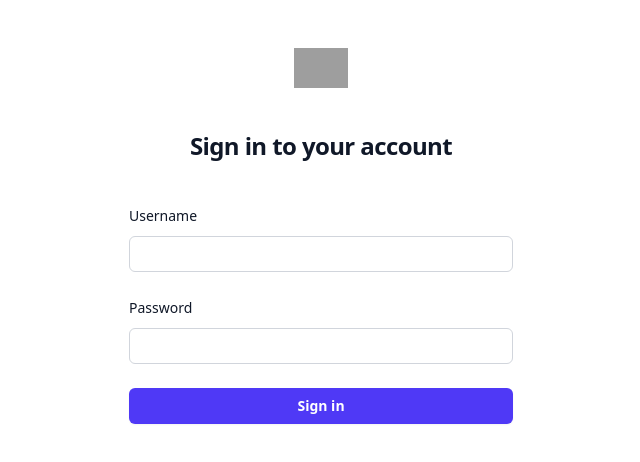
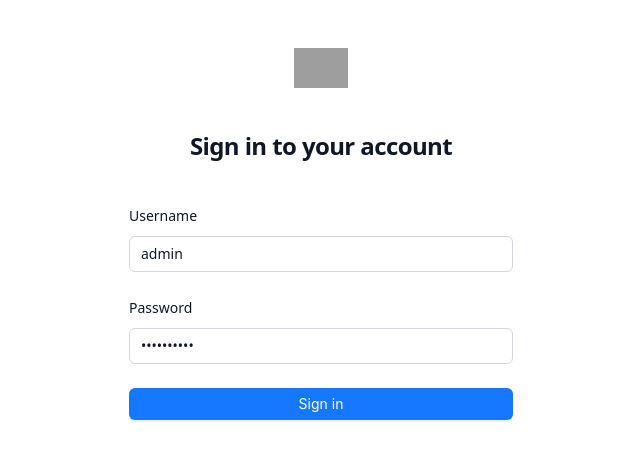
Before and after one commit to Dipendragiri2001/CoursePro, a React (Vite) app in the folder app/coursepro/: page /auth/login in a window 1280 px wide. Shown: the top 462 px of the page, without its empty margins (319-959 px from the left). Built offline with nearby package versions, Linux system fonts and the light colour scheme; grey boxes are pictures that could not be loaded.

Commit message:
login page updates

```diff
--- a/app/coursepro/src/auth-check.ts
+++ b/app/coursepro/src/auth-check.ts
@@ -28,7 +28,6 @@ export default function checkUserPermission(request:Request){
 function checkAdminPermission(request:Request){
 
     isAuthenticated(request)
-    debugger
     const authResult = localStorage.getItem('authResult');
     const url = new URL(request.url);
     if(authResult){
--- a/app/coursepro/src/axios-config.ts
+++ b/app/coursepro/src/axios-config.ts
@@ -1,4 +1,5 @@
 import axios from 'axios';
+import { redirect } from 'react-router';
 
 const httpClient = axios.create({
   baseURL: 'https://localhost:7063',
--- /dev/null
+++ b/app/coursepro/src/handle-http-error.ts
@@ -0,0 +1,11 @@
+import { redirect } from "react-router";
+
+export default function handleHttpError(status: number){
+    switch (status) {
+        case 401:
+            throw redirect(`/auth/login?redirectTo=${encodeURIComponent(window.location.pathname + window.location.search)}`)
+
+        default:
+            break;
+    }
+}
--- a/app/coursepro/src/layouts/admin-layout.tsx
+++ b/app/coursepro/src/layouts/admin-layout.tsx
@@ -1,73 +1,110 @@
 import { Outlet, useLocation, useNavigate } from "react-router";
-import { Layout, Menu, theme } from 'antd';
+import {
+  Avatar,
+  Dropdown,
+  Flex,
+  Layout,
+  Menu,
+  theme,
+  type MenuProps,
+} from "antd";
 import React, { useState } from "react";
-import './styles/admin-layout.scss'
+import "./styles/admin-layout.scss";
 import { FontAwesomeIcon } from "@fortawesome/react-fontawesome";
-import { faBookOpen, faGauge, faUserAlt } from "@fortawesome/free-solid-svg-icons";
+import { UserOutlined } from "@ant-design/icons";
+
+import {
+  faBookOpen,
+  faGauge,
+  faUserAlt,
+} from "@fortawesome/free-solid-svg-icons";
 
 const { Header, Content, Sider } = Layout;
 
 const navItems = [
-    {key: 'dashboard', value: faGauge, label: 'Dashboard' },
-    {key: 'courses', value: faBookOpen, label: 'Courses' },
-    {key: 'students', value: faUserAlt, label: 'Students' },
-    ].map(
-  (icon) => ({
+  { key: "dashboard", value: faGauge, label: "Dashboard" },
+  { key: "courses", value: faBookOpen, label: "Courses" },
+  { key: "students", value: faUserAlt, label: "Students" },
+].map((icon) => ({
   key: icon.key,
   icon: React.createElement(FontAwesomeIcon, { icon: icon.value }),
   label: icon.label,
-  }),
-);
-
+}));
 
 function AdminLayout() {
+  function logout() {
+    localStorage.removeItem("authResult");
+    navigate("/auth/login");
+  }
 
   const {
     token: { colorBgContainer },
   } = theme.useToken();
 
-      let selectedNavItem: string[] = ['dashboard']
+  let selectedNavItem: string[] = ["dashboard"];
   const location = useLocation();
 
-      let currentactive = navItems.find(c=> location.pathname.includes(c.label.toLowerCase()))
+  let currentactive = navItems.find((c) =>
+    location.pathname.includes(c.label.toLowerCase())
+  );
 
-      if(currentactive){
-        selectedNavItem = currentactive.key.endsWith("admin")? ['dashboard'] : currentactive? [currentactive.key] : [];
+  if (currentactive) {
+    selectedNavItem = currentactive.key.endsWith("admin")
+      ? ["dashboard"]
+      : currentactive
+      ? [currentactive.key]
+      : [];
   }
   const navigate = useNavigate();
 
-      function onMenuSelect(data: any){
-        console.log(data)
-        navigate(data.key == 'dashboard'? '': data.key)
-
+  function onMenuSelect(data: any) {
+    console.log(data);
+    navigate(data.key == "dashboard" ? "" : data.key);
   }
   let [isMenuCollapsed, setMenuCollapsed] = useState(false);
+
+  const items: MenuProps['items'] = [
+    {
+      key: '1',
+      danger: true,
+      label: 'Log out',
+      onClick: logout
+    },
+  ];
 
   return (
     <>
       <Layout className="layout">
-        <Header style={{ padding: 0, background: colorBgContainer }} />
+        <Header className="header" style={{background: colorBgContainer}}>
+          <h1>Logo</h1>
+          <Flex gap="middle" justify="end" align="end">
+            <Dropdown menu={{items}}>
+              <Avatar size="large" icon={<UserOutlined />} style={{cursor: "pointer"}}/>
+            </Dropdown>
+          </Flex>
+        </Header>
 
         <Layout>
           <Sider
             breakpoint="lg"
             collapsible
-        collapsed = {isMenuCollapsed}
+            collapsed={isMenuCollapsed}
             onBreakpoint={(broken) => {
               console.log(broken);
             }}
             onCollapse={(collapsed, type) => {
-            if(type="clickTrigger")
-                setMenuCollapsed(!isMenuCollapsed)
+              if ((type = "clickTrigger")) setMenuCollapsed(!isMenuCollapsed);
               console.log(collapsed, type);
             }}
             className="side-nav"
           >
-        <Menu theme="dark"
+            <Menu
+              theme="dark"
               mode="inline"
               defaultSelectedKeys={selectedNavItem}
               onSelect={onMenuSelect}
-            items={navItems} />
+              items={navItems}
+            />
           </Sider>
           <Content>
             <div className="content-section">
@@ -76,7 +113,6 @@ function AdminLayout() {
           </Content>
         </Layout>
       </Layout>
-
     </>
   );
 }
--- a/app/coursepro/src/layouts/layout.tsx
+++ b/app/coursepro/src/layouts/layout.tsx
@@ -1,6 +1,12 @@
-import { NavLink, Outlet } from "react-router";
+import { NavLink, Outlet, useNavigate } from "react-router";
 
 function Layout() {
+  const navigate = useNavigate();
+  function logout() {
+    localStorage.removeItem("authResult");
+    navigate("/auth/login");
+  }
+
   return (
     <>
       <div>
@@ -11,14 +17,20 @@ function Layout() {
           <li>
             <NavLink to="/contact">Contact</NavLink>
           </li>
+          <li>
+            <NavLink to="/portal/admin">Admin Panel</NavLink>
+          </li>
         </ul>
+      </div>
+      <div>
+        <button onClick={logout}>Log out</button>
       </div>
 
       <div>
         <Outlet></Outlet>
       </div>
-
-    </> );
+    </>
+  );
 }
 
 export default Layout;
--- a/app/coursepro/src/layouts/styles/admin-layout.scss
+++ b/app/coursepro/src/layouts/styles/admin-layout.scss
@@ -1,19 +1,25 @@
-.layout{
-
-    overflow: 'hidden';
+.layout {
+  overflow: hidden;
   width: calc(100% - 0px);
   max-width: calc(100% - 0px);
-    height: '100vh';
-    .side-nav{
+  height: 100vh;
+
+  .header {
+    display: flex;
+    justify-content: space-between;
+    align-items: center;
+  }
+
+  .side-nav {
     height: 100vh;
   }
 
-    .content-section{
+  .content-section {
     padding: 24;
     min-height: calc(100vh - 100px);
     background: #fff;
 
-        margin: 24px 16px 0,;
+    margin: 24px 16px 0;
     padding: 24px;
   }
 
--- a/app/coursepro/src/pages/loginPage.tsx
+++ b/app/coursepro/src/pages/loginPage.tsx
@@ -2,12 +2,13 @@ import { useNavigate, useSearchParams } from "react-router";
 import httpClient from "../axios-config";
 import { useState, type FormEvent } from "react";
 import type AuthResult from "../interfaces/AuthResult";
+import { Button } from "antd";
 
 function LoginPage() {
   const navigate = useNavigate();
   const [searchParams, setSearchParams] = useSearchParams();
-  const [userName, setUserName] = useState<string>("");
-  const [password, setPassword] = useState<string>("");
+  const [userName, setUserName] = useState<string>("admin");
+  const [password, setPassword] = useState<string>("Admin@1234");
   const [error, setError] = useState<string>("");
   const [loading, setLoading] = useState<boolean>(false);
 
@@ -106,12 +107,20 @@ function LoginPage() {
             </div>
 
             <div>
-              <button
+              <Button className="flex w-full justify-center rounded-md bg-indigo-600 px-3 py-1.5 text-sm/6 font-semibold text-white shadow-xs hover:bg-indigo-500 focus-visible:outline-2 focus-visible:outline-offset-2 focus-visible:outline-indigo-600"
+              disabled={loading}
+              type="primary"
+              htmlType="submit"
+              >
+                {loading ? 'Signing in...' : 'Sign in'}
+              </Button>
+              {/* <button
                 type="submit"
+                disabled={loading}
                 className="flex w-full justify-center rounded-md bg-indigo-600 px-3 py-1.5 text-sm/6 font-semibold text-white shadow-xs hover:bg-indigo-500 focus-visible:outline-2 focus-visible:outline-offset-2 focus-visible:outline-indigo-600"
               >
-                Sign in
-              </button>
+                {loading ? 'Signing in...' : 'Sign in'}
+              </button> */}
             </div>
           </form>
 
--- a/app/coursepro/src/router.tsx
+++ b/app/coursepro/src/router.tsx
@@ -1,4 +1,4 @@
-import { createBrowserRouter } from "react-router";
+import { createBrowserRouter, redirect } from "react-router";
 import Layout from "./layouts/layout";
 import HomePage from "./pages/HomePage";
 import ContactPage from "./pages/ContactPage";
@@ -8,7 +8,8 @@ import CoursesPage from "./pages/admin/CoursesPage";
 import StudentsPage from "./pages/admin/StudentsPage";
 import { checkUserPermission, checkAdminPermission } from "./auth-check";
 import httpClient from "./axios-config";
-import LoginPage from "./pages/loginPage";
+import LoginPage from "./pages/LoginPage";
+import handleHttpError from "./handle-http-error";
 
 const AppLoader = async ({ request }: { request: Request }) => {
   checkUserPermission(request);
@@ -38,6 +39,14 @@ const router = createBrowserRouter([
       {
         path: "contact",
         Component: ContactPage,
+        loader: async ({ request }: { request: Request }) => {
+          try {
+            const result: any = await httpClient.get("api/auth/test");
+            return result.data;
+          } catch (error: any) {
+            handleHttpError(error.status);
+          }
+        },
       },
     ],
   },
@@ -45,25 +54,34 @@ const router = createBrowserRouter([
   {
     path: "/portal/admin",
     Component: AdminLayout,
-    loader: async ({ request }: { request: Request }) => {
-      checkAdminPermission(request);
-    },
     children: [
       {
         path: "",
         Component: AdminDashboard,
+        loader: async ({ request }: { request: Request }) => {
+          checkAdminPermission(request);
+        },
       },
       {
         path: "dashboard",
         Component: AdminDashboard,
+        loader: async ({ request }: { request: Request }) => {
+          checkAdminPermission(request);
+        },
       },
       {
         path: "courses",
         Component: CoursesPage,
+        loader: async ({ request }: { request: Request }) => {
+          checkAdminPermission(request);
+        },
       },
       {
         path: "students",
         Component: StudentsPage,
+        loader: async ({ request }: { request: Request }) => {
+          checkAdminPermission(request);
+        },
       },
     ],
   },
```
Also changed, not shown: app/coursepro/src/pages/HomePage.tsx (+6 -5 lines). Lines whose indentation alone changed are shown as unchanged.
